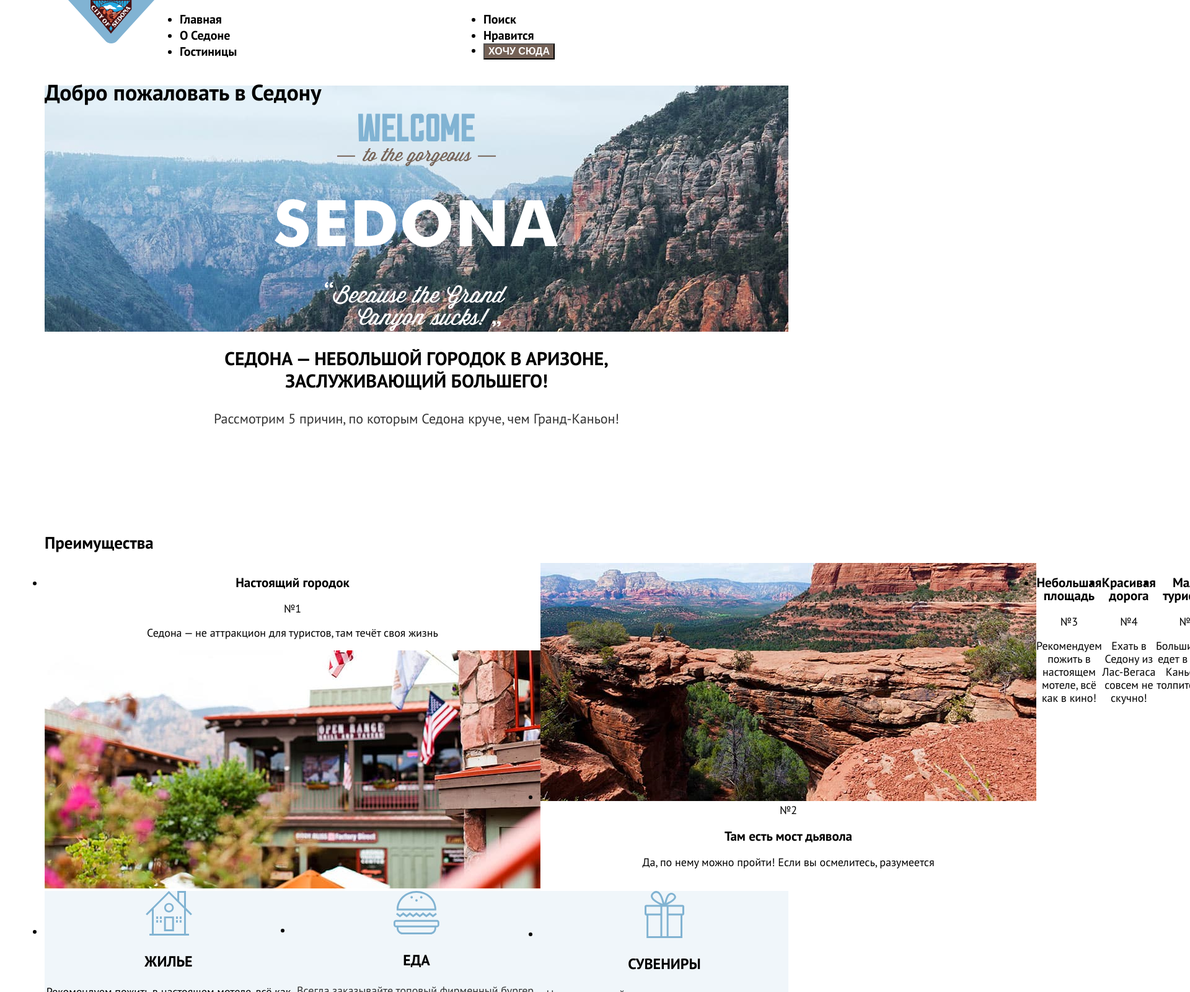
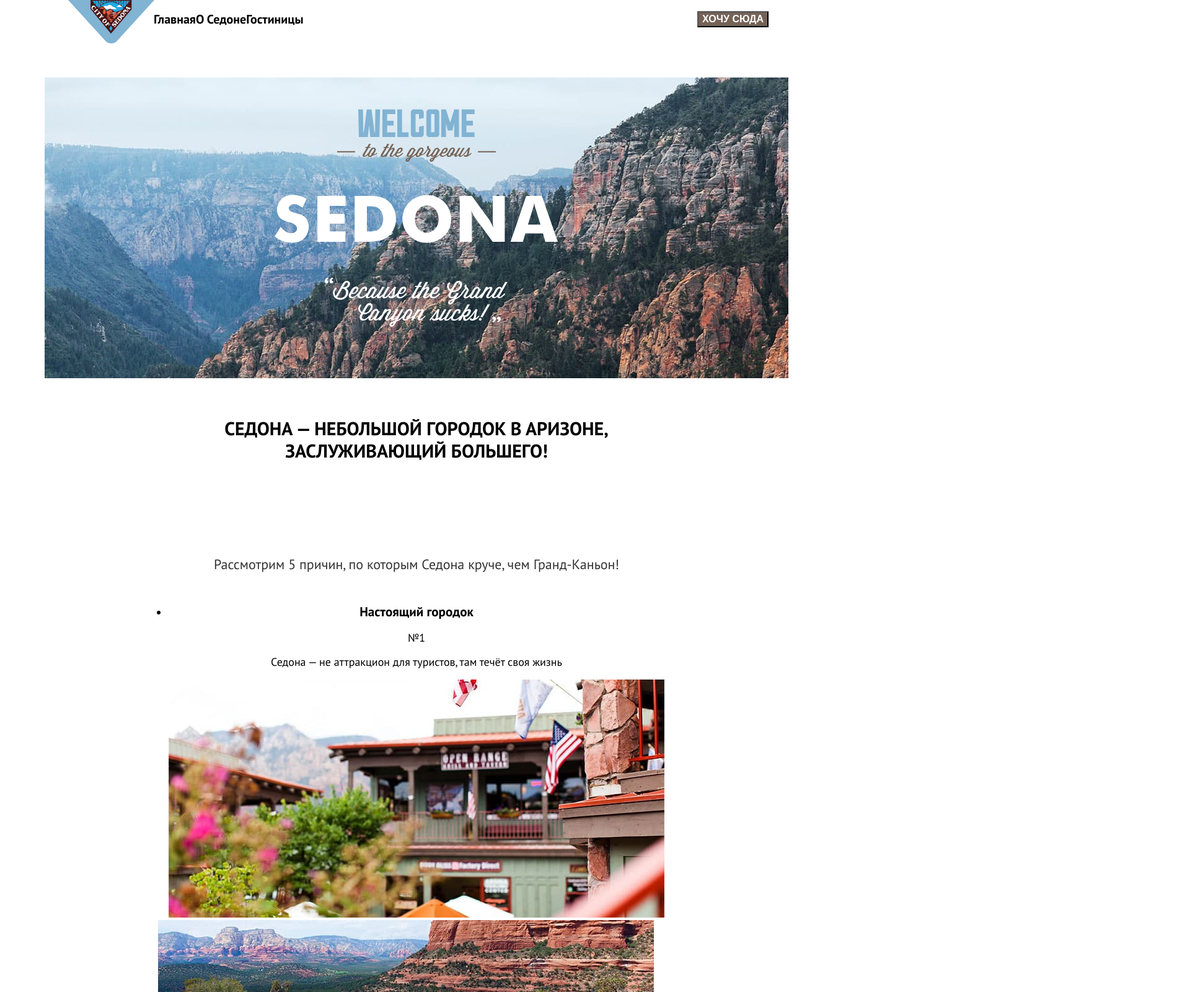
Before and after one commit to htmlacademy-htmlcss/2006997-sedona-33, a plain HTML site: page index.html in a window 1280 px wide. Shown: the top 1600 px of the page at 62% size, 1920 px wide, since content can reach past the window. Drawn offline with Linux system fonts and the light colour scheme.

Commit message:
Микроразметка Хедер и Футер

```diff
--- a/index.html
+++ b/index.html
@@ -44,7 +44,7 @@
     <main class="main-container main-index">
     <div class="page-container">
       <div class="welcome">
-      <h1 class="visyally-hidden">Добро пожаловать в Седону</h1>
+      <h1 class="visually-hidden">Добро пожаловать в Седону</h1>
       <img class="welcome-sedona" src="images/welcome.svg" alt="Логотип Седона." width="458" height="352" >
     </div>
   <section class="offer">
@@ -54,7 +54,7 @@
 
           <!-- ПРЕИМУЩЕСТВО-->
   <section class="advantages">
-        <h2 class="visyally-hidden">Преимущества</h2>
+        <h2 class="visually-hidden">Преимущества</h2>
     <ul class="advantages-list">
       <li class="advanfates-item">
         <h3 class="advanfates-title">Настоящий городок</h3>
@@ -86,17 +86,14 @@
     </ul>
     <ul class="advantages-list-icon">
       <li class="advanfates-item-icon">
-        <img class="benefit" src="images/icon-1.svg" alt="Жилье" width="75" height="72">
         <h3 class="advanfates-title-icon">Жилье</h3>
         <p class="advanfates-description">Рекомендуем пожить в настоящем мотеле, всё как в кино!</p>
       </li>
       <li class="advanfates-item-icon">
-        <img class="benefit" src="images/icon-2.svg" alt="Еда" width="74" height="70">
         <h3 class="advanfates-title-icon">Еда</h3>
         <p class="advanfates-description-icon">Всегда заказывайте топовый фирменный бургер, вы не разочаруетесь!</p>
       </li>
       <li class="advanfates-item-icon">
-        <img class="benefit" src="images/icon-3.svg" alt="Сувениры" width="64" height="76">
         <h3 class="advanfates-title-icon">Сувениры</h3>
         <p class="advanfates-description-icon">Не только китайского, но и настоящего местного производства!</p>
       </li>
--- a/styles/styles.css
+++ b/styles/styles.css
@@ -29,6 +29,17 @@ body {
     background-color: #FFFFFF;
     color: black;
 }
+
+.visually-hidden {
+    position: absolute;
+    width: 1px;
+    height: 1px;
+    margin: -1px;
+    padding: 0;
+    border: 0;
+    clip: rect(0 0 0 0);
+    overflow: hidden;
+  }
 
 .button-user-link {
     background-color: #756257;
@@ -87,9 +98,18 @@ body {
     text-transform: uppercase;
     text-align: center;
     width: 620px;
-    margin-left: 330px;
+    margin-left: auto;
 }
+
+.navigation {
+    display: flex;
+    width: 1200px;
+    margin:  0 auto;
+}
+
+
 .navigation-link  {
+    display: block;
     font-size: 20px;
     line-height: 26px;
     font-weight: 700;
@@ -97,6 +117,29 @@ body {
     text-align: center;
     text-decoration: none;
 }
+
+.navigation-list {
+    display: flex;
+    flex-wrap: wrap;
+    padding: 24px 19px;
+    width: 350px;
+    margin-left: 0;
+    padding: 0;
+    list-style-type: none;
+}
+
+.user-list {
+    display: flex;
+    flex-wrap: wrap;
+    max-width: 250px;
+    margin-left: auto;
+    list-style-type: none;
+}
+.navigation-user .navigation-link {
+    min-width: 16px;
+    min-height: 22px;
+}
+
 .testt {
     display: flex;
     width: 1200px;
@@ -107,27 +150,44 @@ body {
     width: 138px;
     margin-left: 70px;
 }
-.navigation {
-    display: flex;
-    margin:  0;
-    padding: 0;
-}
-.navigation-list {
-    width: 450px;
-    margin-left: 42px;
-    padding: 0;
-}
-.user-list {
-    max-width: 250px;
-    margin-left: auto;
-}
 .welcome {
     width: 1200px;
     background-image: url("../images/index-background.jpg");
 }
+.welcome-sedona {
+    display: block;
+    margin: 0 auto;
+    padding-top: 51px;
+    padding-bottom: 82px;
+}
+
 .offer {
     width: 1200px;
     height: 282px;
+}
+
+.main-index-title {
+    width: 720px;
+    margin: auto;
+    margin-top: 63px;
+    margin-bottom: 147px;
+    color: #000000;
+    font-weight: 700;
+    font-size: 30px;
+    line-height: 36px;
+    text-align: center;
+    text-transform: uppercase;
+  }
+  .main-index-description {
+    width: 720px;
+    margin: auto;
+    margin-top: 31px;
+    margin-bottom: 80px;
+    color: #333333;
+    font-weight: 400;
+    font-size: 22px;
+    line-height: 36px;
+    text-align: center;
 }
 .page-container {
     width: 1200px;
@@ -137,6 +197,8 @@ body {
 }
 .main-container {
     flex-grow: 1;
+    padding-top: 51px;
+    padding-bottom: 82px;
 }
 .main-index {
     background-color: #FFFFFF;
@@ -144,38 +206,18 @@ body {
     background-repeat: no-repeat;
 }
 
-.welcome-sedona {
-    display: block;
-    margin: 0 auto;
-}
+
 
 .advantages-list {
     display: flex;
-    justify-content: space-between;
+    flex-wrap: wrap;
+    justify-content: center;
     margin: 0;
     padding: 0;
     text-align: center;
     color: #000000;
 }
-  .main-index-title {
-    width: 720px;
-    margin-left: 240px;
-    color: #000000;
-    font-weight: 700;
-    font-size: 30px;
-    line-height: 36px;
-    text-align: center;
-    text-transform: uppercase;
-  }
-  .main-index-description {
-    width: 720px;
-    margin-left: 240px;
-    color: #333333;
-    font-weight: 400;
-    font-size: 22px;
-    line-height: 36px;
-    text-align: center;
-}
+
 
 .advantages-list > ul {
     width: 200px;
@@ -377,3 +419,19 @@ body {
     text-transform: uppercase;
     text-decoration: none;
 }
+.footer-social {
+    width: 107px;
+    height: 18;
+    padding-left: 72px;
+}
+.footer-social-list {
+    display: flex;
+    padding: 0;
+    margin: 0;
+    list-style-type: none;
+}
+.footer-social-item {
+    width: 20px;
+    height: 16px;
+    margin-right: 30px;
+}
```
